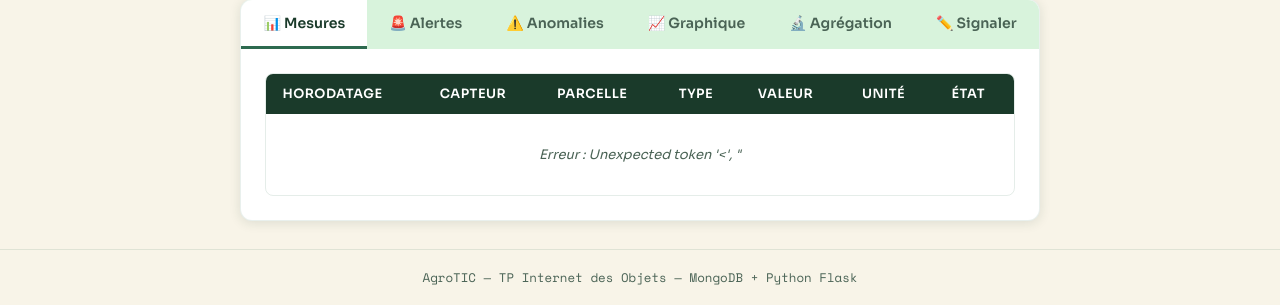
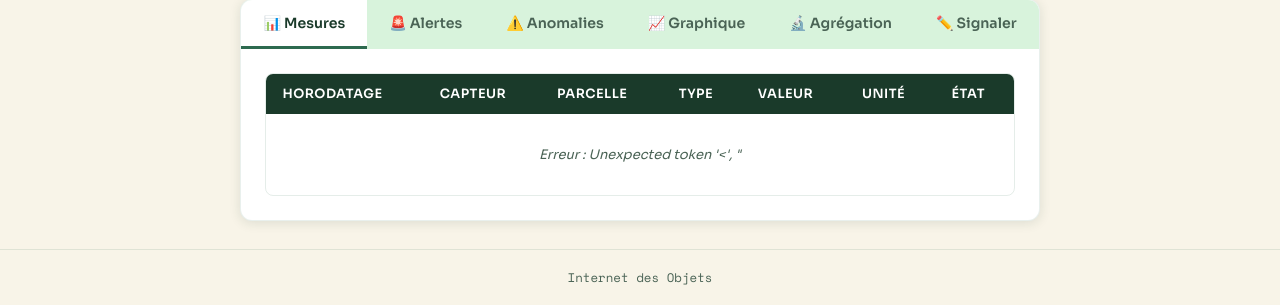
Before and after one commit to saramefaye-pixel/agrometeo, a Flask app: template agrometeo/templates/index.html in a window 1280 px wide. Shown: the part 562-867 px from the top of the page. Run offline with Flask 3, Linux system fonts and the light colour scheme; the template is opened without the code that fills it, so the values that code supplies are empty.

Commit message:
Modification textes interface

```diff
--- a/agrometeo/templates/index.html
+++ b/agrometeo/templates/index.html
@@ -205,7 +205,7 @@
   </section>
 </main>
 
-<footer class="footer">AgroTIC — TP Internet des Objets — MongoDB + Python Flask</footer>
+<footer class="footer"> Internet des Objets </footer>
 <script src="/static/app.js"></script>
 </body>
 </html>
```
